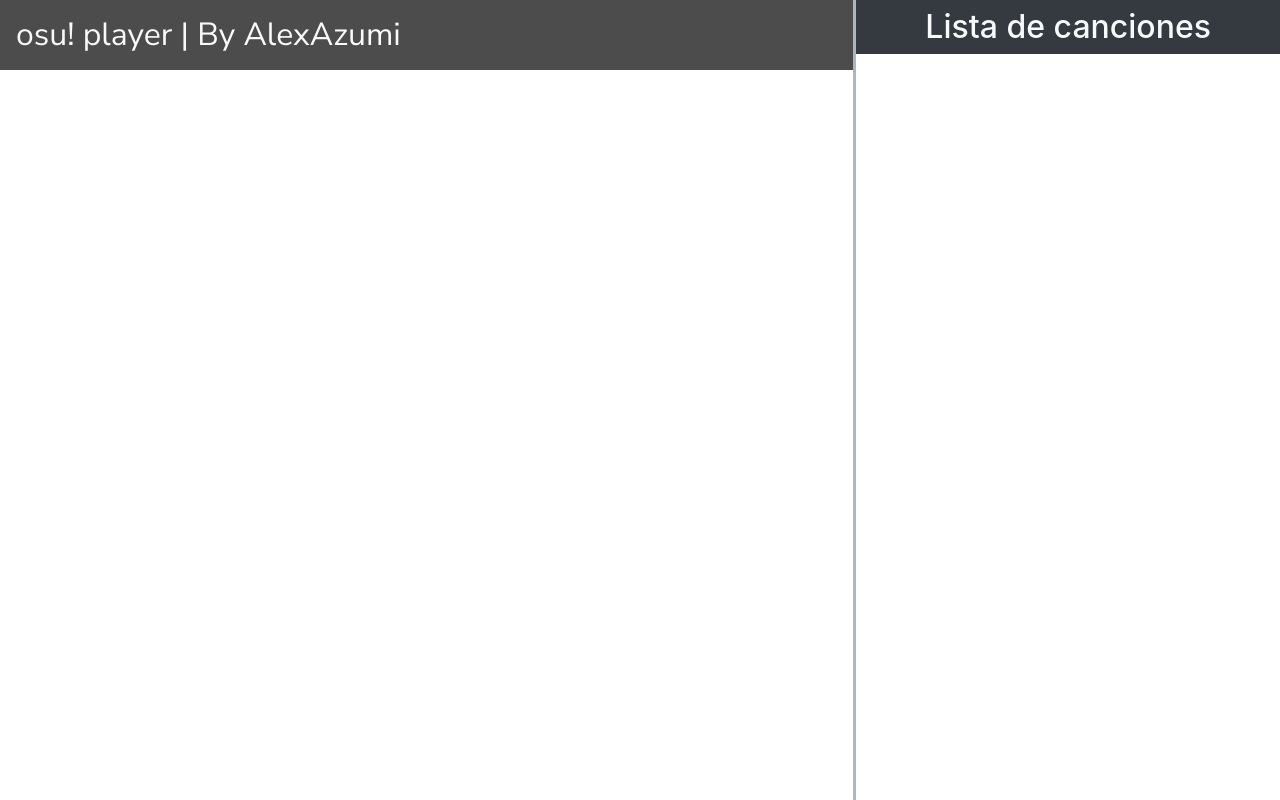
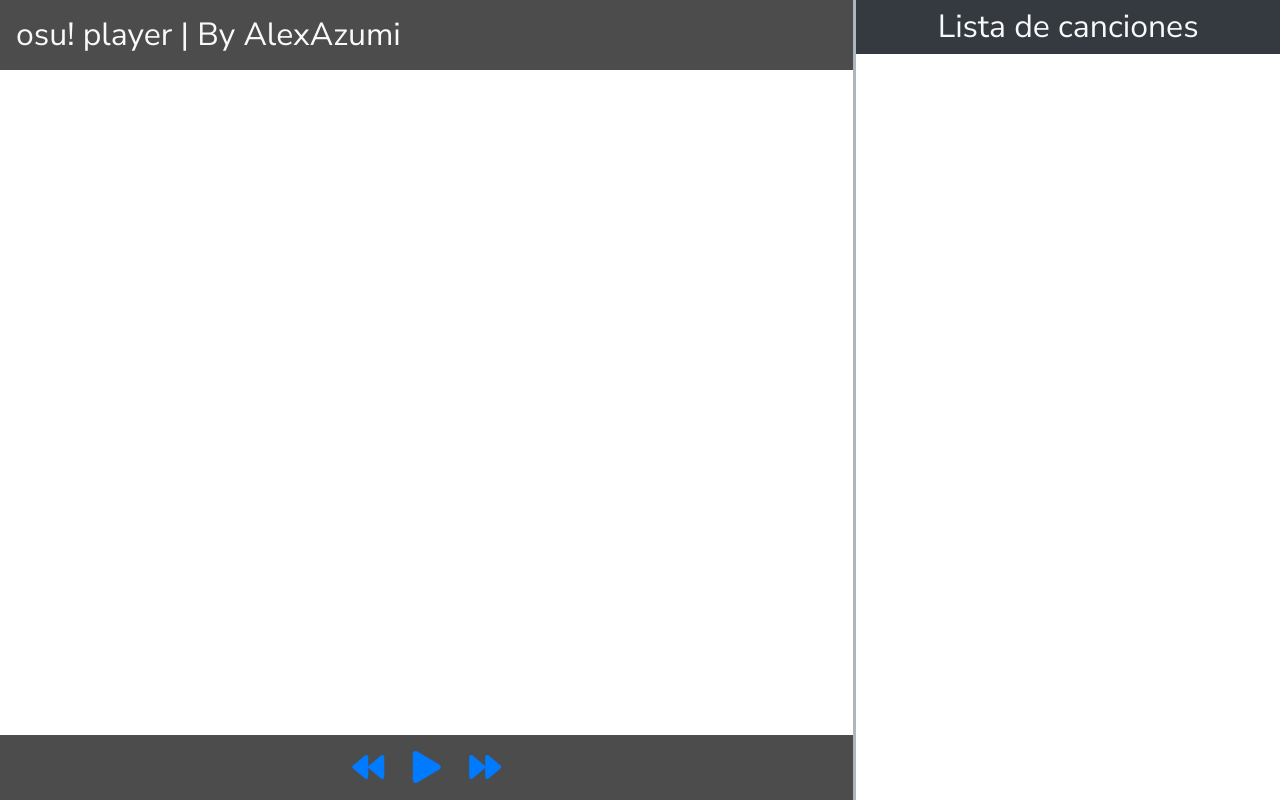
Before and after one commit to AlexAzumi/az-player, an Electron app: page src/home/home.html in a window 1280 px wide. Drawn offline with Linux system fonts and the light colour scheme; no server answers.

Commit message:
Agregar panel de control
Ahora se muestran tres botones: Reproducir, atrás y siguiente pero aún no tienen funcionalidad

```diff
--- a/package.json
+++ b/package.json
@@ -12,6 +12,7 @@
   "author": "AlexAzumi",
   "license": "ISC",
   "devDependencies": {
+    "@fortawesome/fontawesome-free": "^5.10.2",
     "bootstrap": "^4.3.1",
     "electron": "^6.0.7",
     "electron-reload": "^1.5.0",
--- a/scss/styles.scss
+++ b/scss/styles.scss
@@ -7,8 +7,7 @@
 @import '../node_modules/bootstrap/scss/bootstrap';
 
 // Fuentes
-@import url('https://fonts.googleapis.com/css?family=Nunito+Sans&display=swap');
-
+@import url('https://fonts.googleapis.com/css?family=Nunito+Sans|Source+Sans+Pro&display=swap');
 
 /*
  * Lista de canciones
@@ -18,10 +17,10 @@
 	list-style: none;
 	overflow-y: auto;
 	border-left: 3px solid $gray-500;
-}
 
-#songList > div {
+	> div {
 		transition: background-color 250ms;
+		font-family: 'Source Sans Pro', Arial, Helvetica, sans-serif;
 		&:hover {
 			cursor: pointer;
 			color: $light;
@@ -38,6 +37,11 @@
 
 		&.active {
 			background-color: $yellow;
+		}
+	}
+
+	> p {
+		font-family: 'Nunito Sans', sans-serif;
 	}
 }
 
@@ -67,3 +71,12 @@
 	background-size: cover;
 	background-position: center;
 }
+
+#playerPanel {
+	background-color: rgba($color: $black, $alpha: 0.7);
+	bottom: 0;
+	height: 65px;
+	left: 0;
+	position: absolute;
+	width: 100%;
+}
--- a/src/home/home.html
+++ b/src/home/home.html
@@ -8,14 +8,36 @@
 
 	<!-- Estilos -->
 	<link rel="stylesheet" href="../../assets/css/styles.css">
+	<link rel="stylesheet" href="../../node_modules/@fortawesome/fontawesome-free/css/all.css">
 </head>
 <body>
 	<div class="container-fluid">
 		<!-- App -->
 		<div class="row">
 			<!-- Reproducción -->
-			<div id="player" class="col-md-8 px-0">
+			<div id="player" class="col-md-8 px-0 position-relative">
 				<h2 class="p-3" id="songTitle">osu! player | By AlexAzumi</h2>
+
+				<!-- Panel -->
+				<div id="playerPanel">
+					<!-- Controles -->
+					<div id="controls" class="d-flex h-100 justify-content-center align-items-center">
+						<div class="text-primary">
+							<!-- Anterior -->
+							<div class="d-inline-block" id="previousBtn">
+								<i class="fas fa-backward fa-2x"></i>
+							</div>
+							<!-- Reproducir/pausar -->
+							<div class="d-inline-block mx-4" id="playPauseBtn">
+								<i class="fas fa-play fa-2x"></i>
+							</div>
+							<!-- Siguiente -->
+							<div class="d-inline-block" id="nextBtn">
+								<i class="fas fa-forward fa-2x"></i>
+							</div>
+						</div>
+					</div>
+				</div>
 			</div>
 			<!-- Lista de canciones -->
 			<div class="col-md-4 px-0">
```
Also changed, not shown: assets/css/styles.css, 2 other files. Lines whose indentation alone changed are shown as unchanged.
